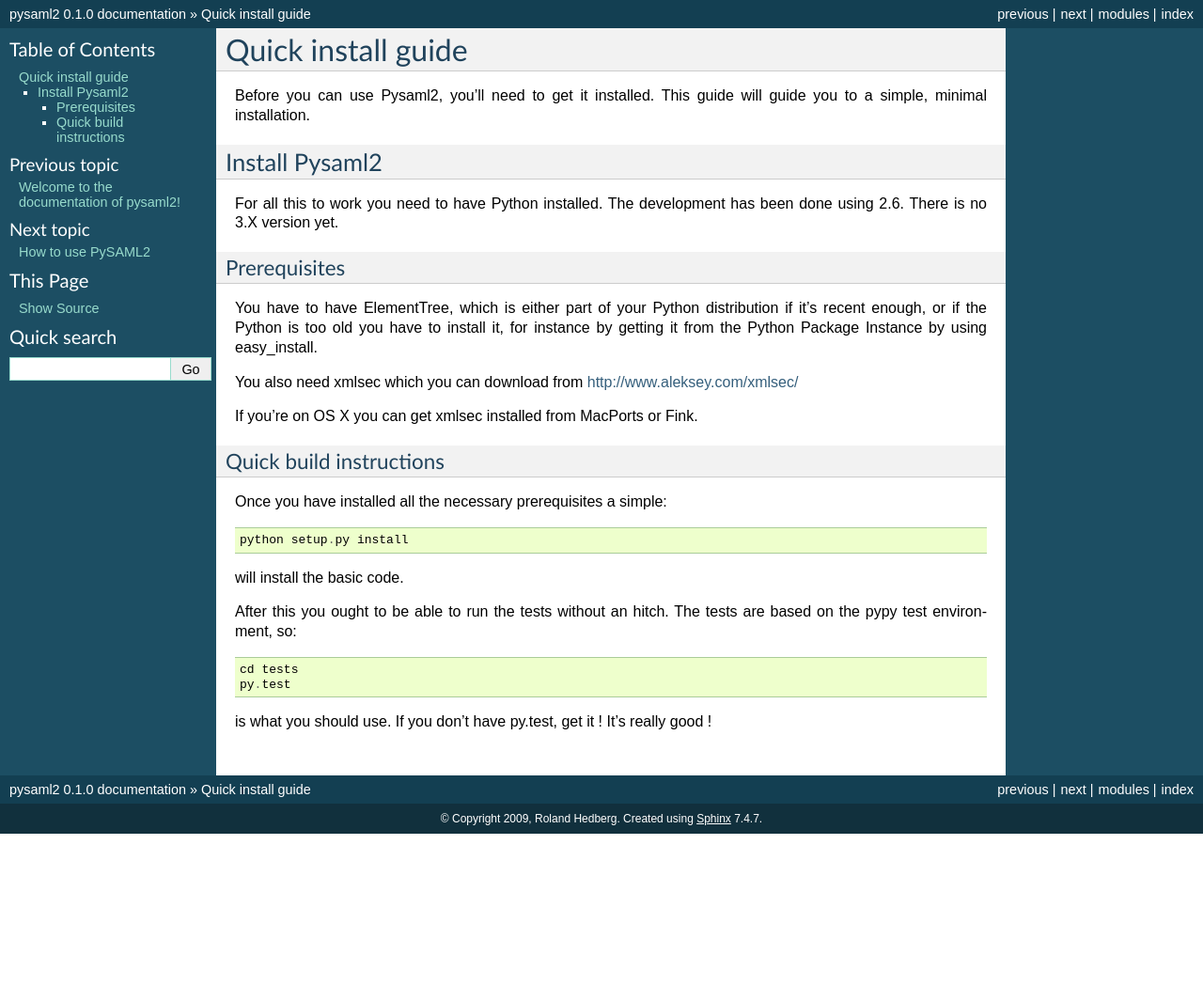
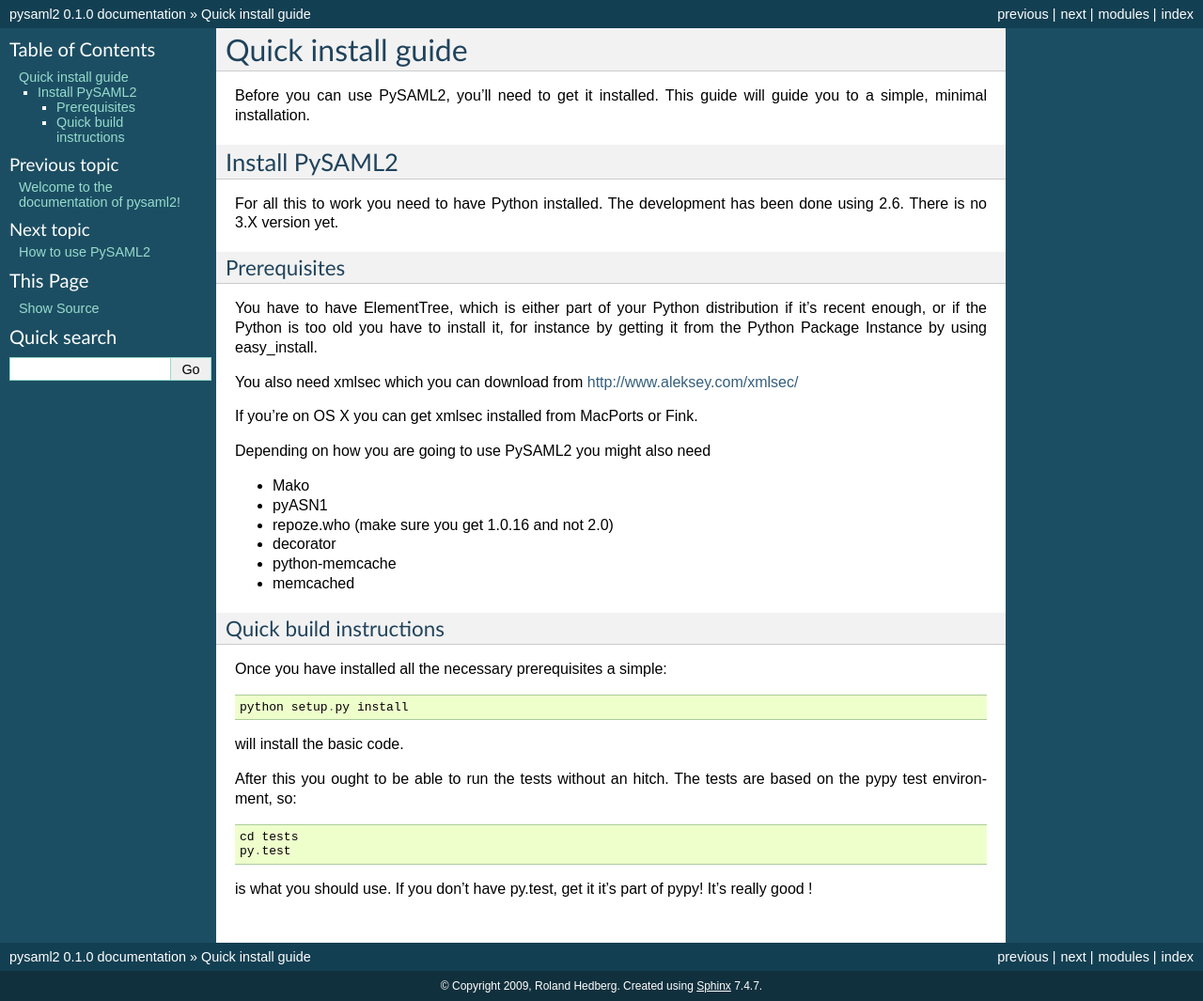
Before and after one commit to IdentityPython/pysaml2, a Sphinx documentation site: the page built from doc/install.rst, in a window 1280 px wide. Shown: the whole page at 94% size. Built offline with Sphinx 7.4.7, drawn with Linux system fonts in a browser that asks for light colours; pages that are not in the unit, such as notebooks, are missing from menus; before the commit the page ends 900 px from its top, so only the background shows below that.

Commit message:
Updated docs

```diff
--- a/doc/install.rst
+++ b/doc/install.rst
@@ -3,10 +3,10 @@
 Quick install guide
 ===================
 
-Before you can use Pysaml2, you'll need to get it installed. This guide
+Before you can use PySAML2, you'll need to get it installed. This guide
 will guide you to a simple, minimal installation.
 
-Install Pysaml2
+Install PySAML2
 ---------------
 
 For all this to work you need to have Python installed.
@@ -25,6 +25,14 @@
 
 If you're on OS X you can get xmlsec installed from MacPorts or Fink.
 
+Depending on how you are going to use PySAML2 you might also need
+
+* Mako
+* pyASN1
+* repoze.who (make sure you get 1.0.16 and not 2.0)
+* decorator
+* python-memcache
+* memcached
 
 Quick build instructions
 ^^^^^^^^^^^^^^^^^^^^^^^^
@@ -41,5 +49,5 @@
     cd tests
     py.test
 
-is what you should use. If you don't have py.test, get it !
+is what you should use. If you don't have py.test, get it it's part of pypy!
 It's really good !
```
